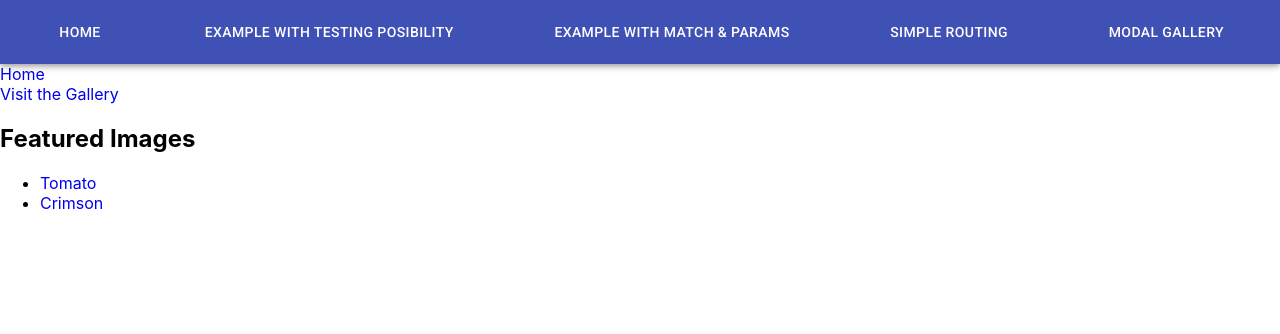
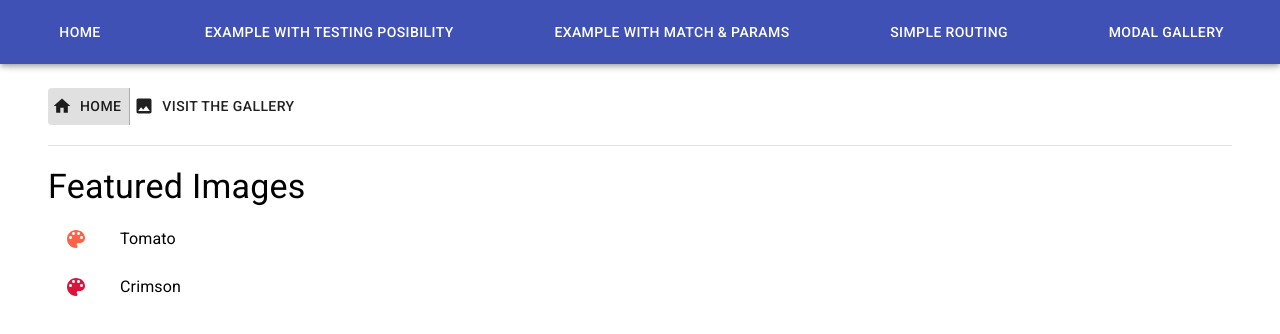
Before and after one commit to Thinkgoez/router-material-ui, a React (Create React App) app: page /modalg in a window 1280 px wide. Shown: the top 334 px of the page. Built offline with nearby package versions, Linux system fonts and the light colour scheme.

Commit message:
6, complete ModalGallery, some little changes

```diff
--- a/src/components/Example.js
+++ b/src/components/Example.js
@@ -24,7 +24,7 @@ export default function Example() {
                 <Button variant='outlined' startIcon={<HomeIcon />} onClick={handleClick}>Home</Button>
                 <Divider variant='middle' style={{ margin: '20px 0' }} />
                 <Switch>
-                    <Route exact path={`${url}`}>
+                    <Route exact path={`${path}`}>
                         <Typography gutterBottom variant='h4'>Main page</Typography>
                         <ButtonGroup variant="text">
                             <Button component={Link} to={`${url}/blog/2`}>FAQs</Button>
@@ -41,7 +41,6 @@ export default function Example() {
 
 function BlogPost({ match, baseUrl, ...props }) {
     let { pathname } = useLocation()
-    console.log('12345' - '12');
     let { slug } = match.params;
     let disabled = pathname === `${baseUrl}/blog/2` ? true : false
     let buttonProps = {
--- a/src/components/MatchParams.js
+++ b/src/components/MatchParams.js
@@ -38,7 +38,6 @@ const useStyles = makeStyles((theme) => ({
         justifyContent: 'space-around',
         overflow: 'hidden'
     }
-
 }))
 
 export default function MatchParams() {
--- a/src/components/ModalGallery.js
+++ b/src/components/ModalGallery.js
@@ -1,14 +1,35 @@
 import React from 'react';
+import HomeIcon from '@material-ui/icons/Home';
+import ImageIcon from '@material-ui/icons/Image';
+import PaletteIcon from '@material-ui/icons/Palette';
 import {
-    BrowserRouter as Router,
     Switch,
     Route,
     Link,
     useHistory,
     useLocation,
+    useRouteMatch,
     NavLink
 } from 'react-router-dom';
+import {
+    Box, Button, ButtonGroup, Container, Divider, GridList, GridListTile, List, ListItem,
+    ListItemIcon, ListItemText, makeStyles, Paper, Typography
+} from '@material-ui/core';
 
+const useStyles = makeStyles((theme) => ({
+    selected: {
+        backgroundColor: theme.palette.action.focus
+    },
+    paperLink: {
+        border: '1.5px #ccc solid',
+        display: 'flex',
+        textAlign: 'center',
+        flexDirection: 'reverse',
+        alignItems: 'center',
+        justifyContent: 'center',
+        paddingTop: '10px',
+    }
+}))
 
 const IMAGES = [
     { id: 0, title: 'Dark Orchid', color: 'DarkOrchid' },
@@ -18,24 +39,31 @@ const IMAGES = [
     { id: 4, title: 'Crimson', color: 'Crimson' }
 ];
 
-export default function E({ match, ...props }) {
-    let { url } = match
-    return (<Router basename={url}><ModalSwitch /></Router>)
-}
-function ModalSwitch() {
+
+export default function ModalSwitch() {
+    let { path, url } = useRouteMatch()
+    const classes = useStyles()
     let location = useLocation();
+    let { pathname } = location
     let background = location.state && location.state.background
     return (
-        <>
-            <NavLink to='/'>Home</NavLink>
+        <Container maxWidth="lg">
+            <Box p={3}>
+                <ButtonGroup variant='text'>
+                    <Button className={pathname === `${url}` ? classes.selected : ''} startIcon={<HomeIcon />} component={NavLink} to={`${url}`}>Home</Button>
+                    <Button className={pathname === `${url}/gallery` ? classes.selected : ''} startIcon={<ImageIcon />} component={NavLink} to={`${url}/gallery`}>Visit the Gallery</Button>
+                </ButtonGroup>
+                <Divider variant='middle' style={{ margin: '20px 0' }} />
                 <Switch location={background || location}>
-                <Route exact path='/' component={Home} />
-                <Route path='/gallery' component={Gallery} />
-                <Route path='/img/:id' component={ImageView} />
+                    <Route exact path={`${path}`} component={Home} />
+                    <Route path={`${path}/gallery`} ><Gallery baseUrl={url} /></Route>
+                    <Route path={`${path}/img/:id`} component={ImageView} />
                 </Switch>
 
-            {background && <Route path={`/img/:id`} component={Modal} />}
-        </>
+                {background && <Route path={`${path}/img/:id`} component={Modal} />}
+
+            </Box>
+        </Container>
     );
 }
 
@@ -43,8 +71,8 @@ function Thumbnail({ color }) {
     return (
         <div
             style={{
-                width: 50,
-                height: 50,
+                width: 150,
+                height: 150,
                 background: color
             }}
         />
@@ -57,7 +85,8 @@ function Image({ color }) {
             style={{
                 width: '100%',
                 height: 400,
-                background: color
+                background: color,
+                margin: '0 auto'
             }}
         />
     );
@@ -65,35 +94,53 @@ function Image({ color }) {
 
 function Home() {
     return (
-        <div>
-            <Link to={`/gallery`}>Visit the Gallery</Link>
-            <h2>Featured Images</h2>
-            <ul>
-                <li><Link to='/img/2'>Tomato</Link></li>
-                <li><Link to='/img/4'>Crimson</Link></li>
-            </ul>
+        <>
+            <Typography variant='h4'>Featured Images</Typography>
+            <div style={{ width: '20%' }}>
+                <List>
+                    <ListItem button to='/modalg/img/2' component={Link}>
+                        <ListItemIcon>
+                            <PaletteIcon style={{ color: 'Tomato' }} />
+                        </ListItemIcon>
+                        <ListItemText primary="Tomato" />
+                    </ListItem>
+                    <ListItem button to='/modalg/img/4' component={Link}>
+                        <ListItemIcon>
+                            <PaletteIcon style={{ color: 'Crimson' }} />
+                        </ListItemIcon>
+                        <ListItemText primary="Crimson" />
+                    </ListItem>
+                </List>
             </div>
+        </>
     );
 }
 
-function Gallery({ ...props }) {
-    let location = useLocation();
+function Gallery({ baseUrl }) {
+    const classes = useStyles()
+    const location = useLocation();
     return (
         <div>
-            {IMAGES.map(i => (
+            <GridList cellHeight={200} cols={5} spacing={30}>
+                {IMAGES.map(image => (
+                    <GridListTile key={image.id} cols={image.cols || 1}>
+                        <Paper variant="outlined" className={classes.paperLink}>
                             <Link
-                    key={i.id}
                                 to={{
-                        pathname: `/img/${i.id}`,
-                        // This is the trick! This link sets
-                        // the `background` in location state.
+                                    pathname: `${baseUrl}/img/${image.id}`,
                                     state: { background: location }
                                 }}
                             >
-                    <Thumbnail color={i.color} />
-                    <p>{i.title}</p>
+                                <Thumbnail color={image.color} />
+                                <div style={{display: 'flex', justifyContent: 'center'}}>
+                                <PaletteIcon style={{ color: image.color, paddingRight: '5px' }}/>
+                                <Typography gutterBottom variant='subtitle1' color='textPrimary'>{image.title}</Typography>
+                                </div>
                             </Link>
+                        </Paper>
+                    </GridListTile>
                 ))}
+            </GridList>
         </div>
     );
 }
@@ -141,16 +188,16 @@ function Modal({ match }) {
                 style={{
                     position: 'absolute',
                     background: '#fff',
-                    top: 25,
+                    top: 80,
                     left: '10%',
                     right: '10%',
                     padding: 15,
                     border: '2px solid #444'
                 }}
             >
-                <h1>{image.title}</h1>
+                <Typography gutterBottom variant='h3'>Name: {image.title}</Typography>
                 <Image color={image.color} />
-                <button type='button' onClick={back}>Close</button>
+                <Button variant='outlined' color='secondary' style={{ marginTop: '5px', border: '1.9px solid' }} onClick={back}>Close</Button>
             </div>
         </div>
     );
```
Also changed, not shown: 1 other file (tests, documents, lock files or other folders). Lines whose indentation alone changed are shown as unchanged.
